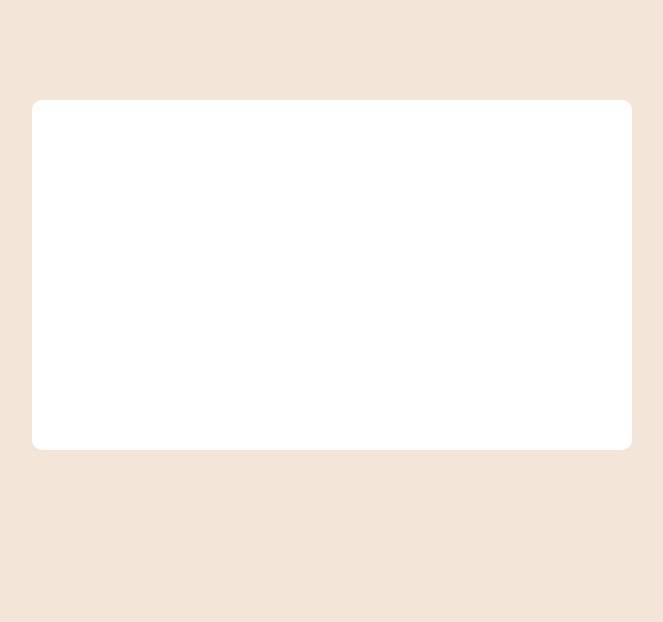
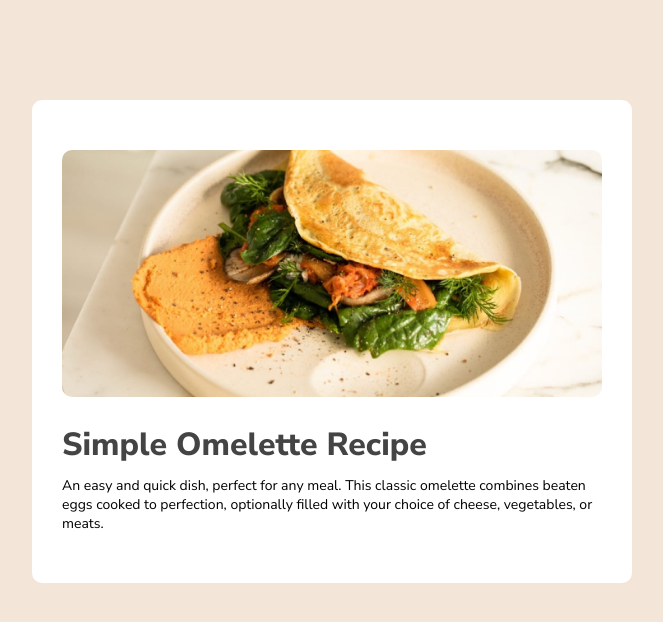
Before and after one commit to Whereisade/recipePage, a plain HTML site: page index.html in a window 1280 px wide. Shown: the whole page, without its empty margins (308-971 px from the left). Drawn offline with Linux system fonts and the light colour scheme.

Commit message:
FEAT: Completed description section

```diff
--- a/index.html
+++ b/index.html
@@ -14,6 +14,16 @@
   </head>
   <body>
     <div class="card">
+      <div class="imgCtn">
+        <img src="./images/image-omelette.jpeg" alt="">
+      </div>
+
+      <div class="description">
+        <h2> Simple Omelette Recipe</h2>
+        <p name="aboy">An easy and quick dish, perfect for any meal. This classic omelette combines beaten eggs cooked to perfection, optionally filled with your choice of cheese, vegetables, or meats.</p>
+      </div>
+
+
       <!-- <ul>
         <li>dvgshjjffdd</li>
         <li>dkbjhfdj </li>
--- a/style.css
+++ b/style.css
@@ -13,12 +13,15 @@ body{
 .card{
     background-color: #fff;
     width: 600px;
-    height: 350px;
-    /* height: fit-content;  */
+    /* height: 350px; */
+    height: fit-content;
     border-radius: 10px;
     /* Using margin: auto to center a div */
     margin: 100px auto;
-
+    display: flex;
+    flex-direction: column;
+    justify-content: center;
+    padding: 50px 30px ;
     /* Abeg no touch this code */
     /* margin-left: 200px;
     margin-top: 200px;
@@ -40,3 +43,22 @@ body{
     justify-content: center;
     align-items: center;
 } */
+
+.imgCtn{
+    width: 540px;
+    border-radius: 10px;
+}
+.imgCtn img{
+    width: 100%;
+    height: 100%;
+    border-radius: 10px;
+}
+.description h2{
+    color: #444;
+    font-size: 32px;
+    font-weight: 800;
+    margin: 20px 0 10px;
+}
+.description p{
+    font-size: 14px;
+}
```
Also changed, not shown: images/image-omelette.jpeg (added), 1 other file.
